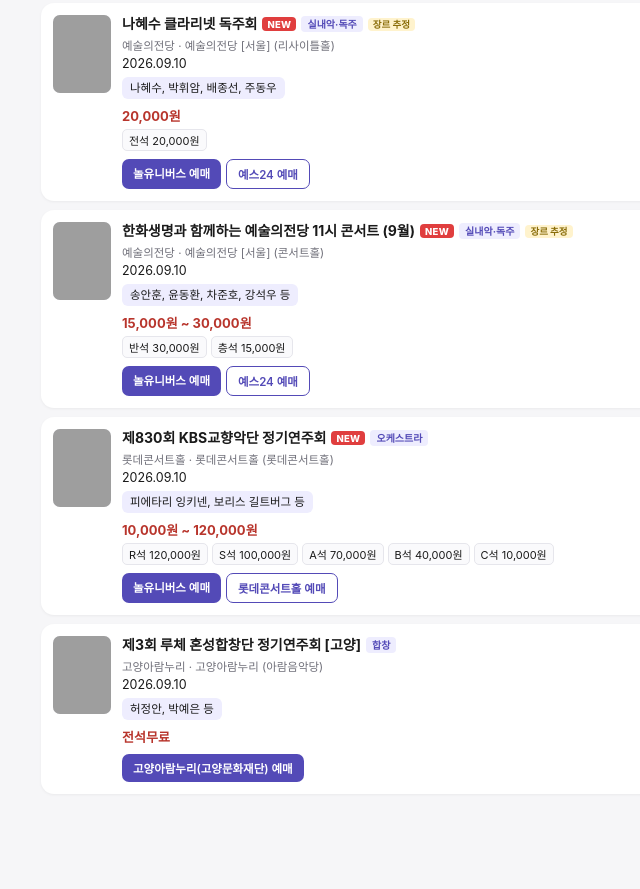
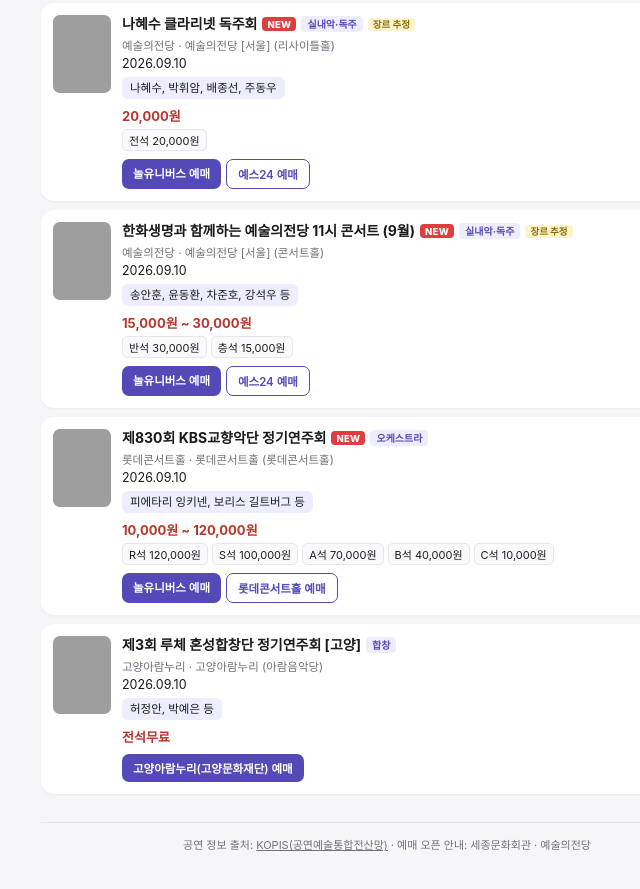
Before and after one commit to orgio98/classic-scheduler, a plain HTML site: page index.html in a window 1280 px wide. Shown: the part 1064-1953 px from the top of the page, without its empty margins (253-893 px from the left). Before the commit the page ends 1907 px from the top, so only its background shows below. Drawn offline with Linux system fonts and the light colour scheme; grey boxes are pictures that could not be loaded.

Commit message:
Add files via upload

```diff
--- a/index.html
+++ b/index.html
@@ -174,6 +174,13 @@
   .openposter i { font-style: normal; }
   .hidden { display: none; }
 
+  .credit {
+    margin-top: 28px; padding: 14px 2px 30px;
+    border-top: 1px solid var(--border);
+    font-size: 11px; color: var(--muted); text-align: center; line-height: 1.6;
+  }
+  .credit a { color: var(--muted); text-decoration: underline; }
+
   /* 좁은 화면 대응 */
   @media (max-width: 400px) {
     .calgrid { grid-auto-rows: 42px; }
@@ -229,6 +236,11 @@
   </div>
 
   <div id="view-list" class="hidden"></div>
+
+  <footer class="credit">
+    공연 정보 출처: <a href="https://www.kopis.or.kr" target="_blank" rel="noopener">KOPIS(공연예술통합전산망)</a> ·
+    예매 오픈 안내: 세종문화회관 · 예술의전당
+  </footer>
 </div>
 
 <script>
--- a/sw.js
+++ b/sw.js
@@ -2,7 +2,7 @@
 // 데이터(JSON): 네트워크 우선 / 정적 파일: 캐시 우선
 // index.html 등을 수정했다면 CACHE_VERSION을 올려야 사용자 캐시가 갱신됩니다.
 
-const CACHE_VERSION = "v15";
+const CACHE_VERSION = "v16";
 const SHELL_CACHE = `classical-shell-${CACHE_VERSION}`;
 const DATA_CACHE = "classical-data";
 const SHELL_FILES = ["./", "./index.html", "./manifest.json"];
```
